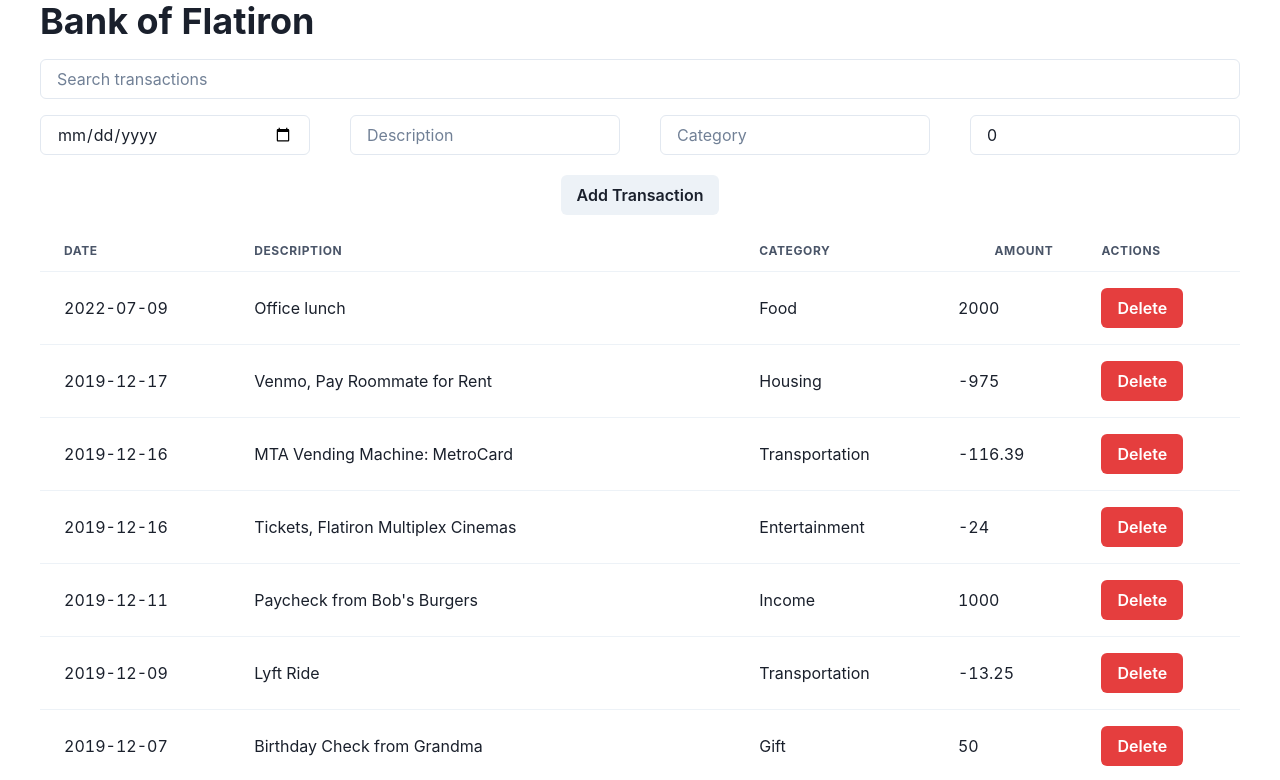
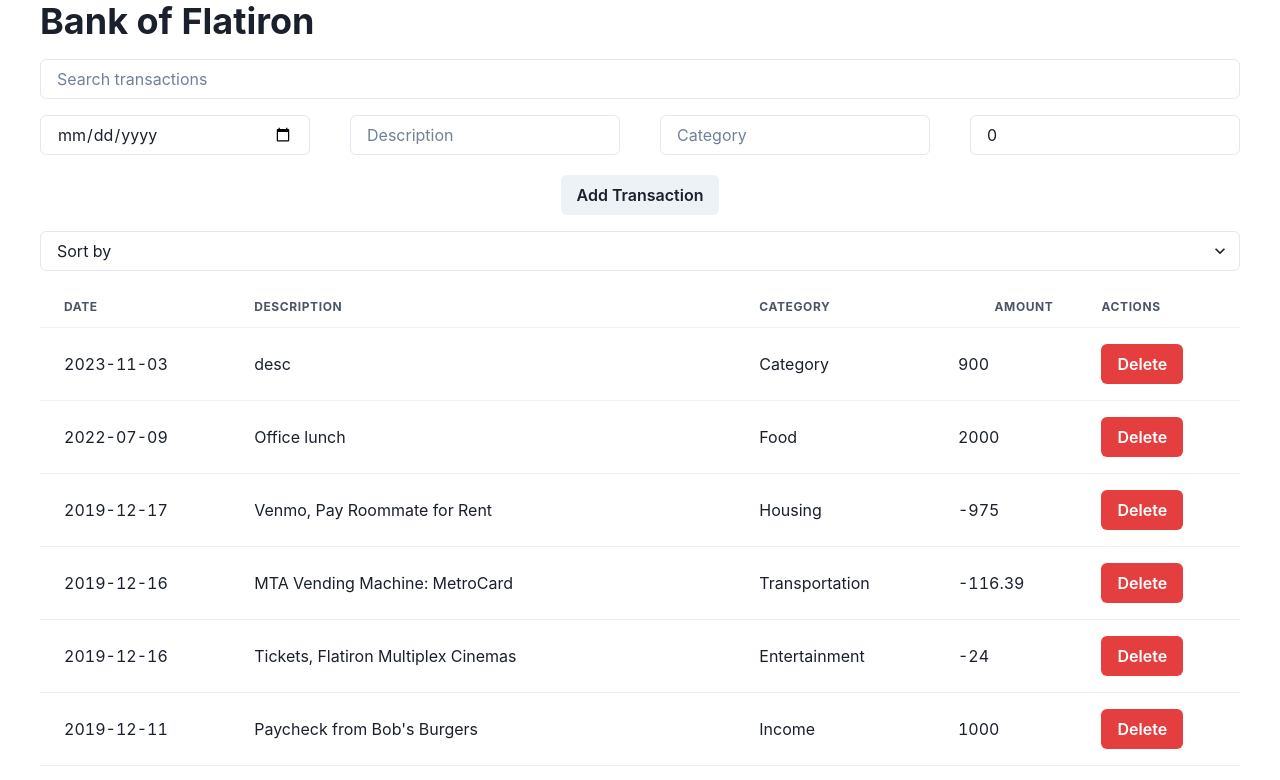
Before and after one commit to NellieMK65/phase-2-code-challenge-1, a React (Vite) app: page / in a window 1280 px wide. Shown: the top 780 px of the page. Built offline with nearby package versions, Linux system fonts and the light colour scheme; data requests are answered from the project's data file.

Commit message:
add sorting functionality

```diff
--- a/db.json
+++ b/db.json
@@ -90,6 +90,13 @@
       "category": "Food",
       "amount": "2000",
       "id": 13
+    },
+    {
+      "date": "2023-11-03",
+      "description": "desc",
+      "category": "Category",
+      "amount": "900",
+      "id": 14
     }
   ]
 }
--- a/src/App.jsx
+++ b/src/App.jsx
@@ -1,5 +1,5 @@
 import { useEffect, useState } from 'react';
-import { Box, Container, Heading, VStack } from '@chakra-ui/react';
+import { Box, Flex, Heading, Select, VStack } from '@chakra-ui/react';
 
 import SearchInput from './components/SearchInput';
 import AddTransactionForm from './components/AddTransactionForm';
@@ -10,6 +10,7 @@ const BASE_URL = 'http://localhost:8001/transactions';
 function App() {
 	const [transactions, setTransactions] = useState([]);
 	const [searchTerm, setSearchTerm] = useState('');
+	const [sortBy, setSortBy] = useState('');
 
 	useEffect(() => {
 		fetch(BASE_URL)
@@ -27,6 +28,18 @@ function App() {
 		)
 		// sort all transactions in a descending manner using the ids
 		.sort((a, b) => b.id - a.id);
+
+	// to sort alphabetically (asc)
+	// use localCompare method coming from string data type
+	const sortedTransactions = filteredTransactions.sort((a, b) => {
+		if (sortBy === 'category') {
+			return a.category.localeCompare(b.category);
+		} else if (sortBy === 'description') {
+			return a.description.localeCompare(b.description);
+		} else {
+			return 0;
+		}
+	});
 
 	// persist the transaction gotten from AddTransactionForm component to db.json
 	const handleSaveTransaction = (transaction) => {
@@ -77,8 +90,18 @@ function App() {
 					handleSaveTransaction={handleSaveTransaction}
 				/>
 
+				<Flex justifyContent={'end'}>
+					<Select
+						placeholder="Sort by"
+						onChange={(e) => setSortBy(e.target.value)}
+					>
+						<option value="category">Category</option>
+						<option value="description">Description</option>
+					</Select>
+				</Flex>
+
 				<TransactionTable
-					transactions={filteredTransactions}
+					transactions={sortedTransactions}
 					handleDelete={handleDelete}
 				/>
 			</VStack>
```
